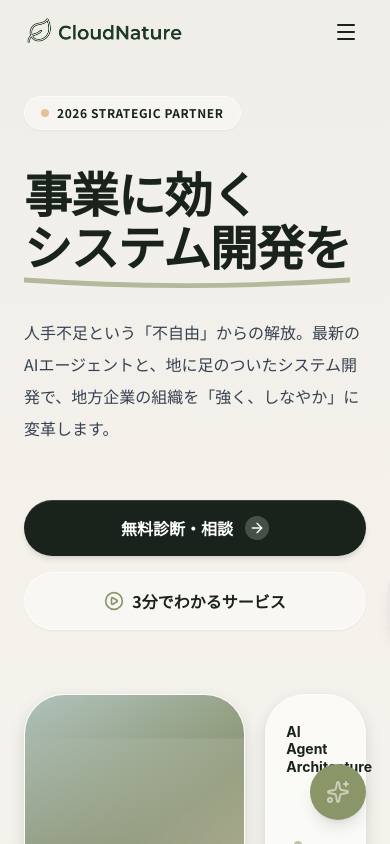
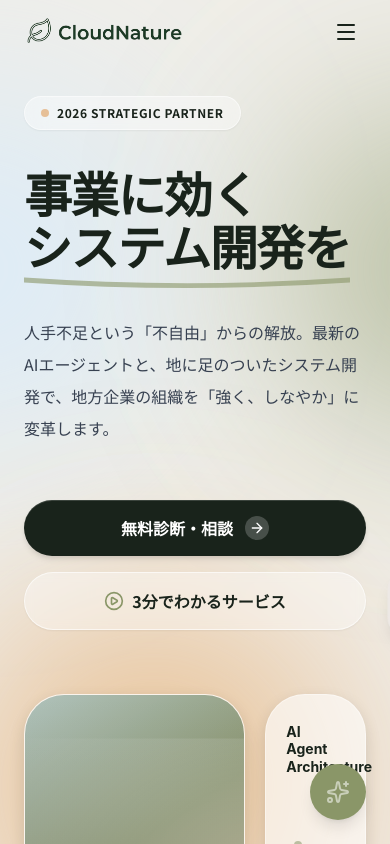
Before and after one commit to kohei0125/CloudNature, a Next.js app: page / in a window 390 px wide. Shown: the top 844 px of the page. Built offline with nearby package versions, Linux system fonts and the light colour scheme.

Commit message:
fix: 背景画像とグラデーションの適用方法を修正

```diff
--- a/app/page.tsx
+++ b/app/page.tsx
@@ -40,7 +40,7 @@ const Home = () => {
       {/* Hero Section */}
       <section className="relative min-h-screen flex items-center pt-24 pb-12 overflow-hidden">
         {/* Dynamic Organic Background (Living Breath) */}
-        <div className="absolute inset-0 w-full h-full overflow-hidden z-0 bg-gradient-to-b from-[#F0EEE9] via-[#f5f2ec] to-[#eef1ea] bg-[url('/images/hero-mobile-blob.svg')] bg-cover bg-center md:bg-none">
+        <div className="absolute inset-0 w-full h-full overflow-hidden z-0 bg-[url('/images/hero-mobile-blob.svg'),linear-gradient(180deg,_#F0EEE9_0%,_#f5f2ec_50%,_#eef1ea_100%)] bg-cover bg-center md:bg-none">
           {/* Aurora Blobs (desktop onlyで動きを維持) */}
           <div className="hidden md:block absolute top-[-10%] left-[-10%] w-[700px] h-[700px] bg-[#C8E8FF] rounded-full mix-blend-multiply filter blur-[120px] opacity-40 animate-blob"></div>
           <div className="hidden md:block absolute top-[-10%] right-[-10%] w-[600px] h-[600px] bg-[#8A9668] rounded-full mix-blend-multiply filter blur-[120px] opacity-30 animate-blob animation-delay-2000"></div>
```
